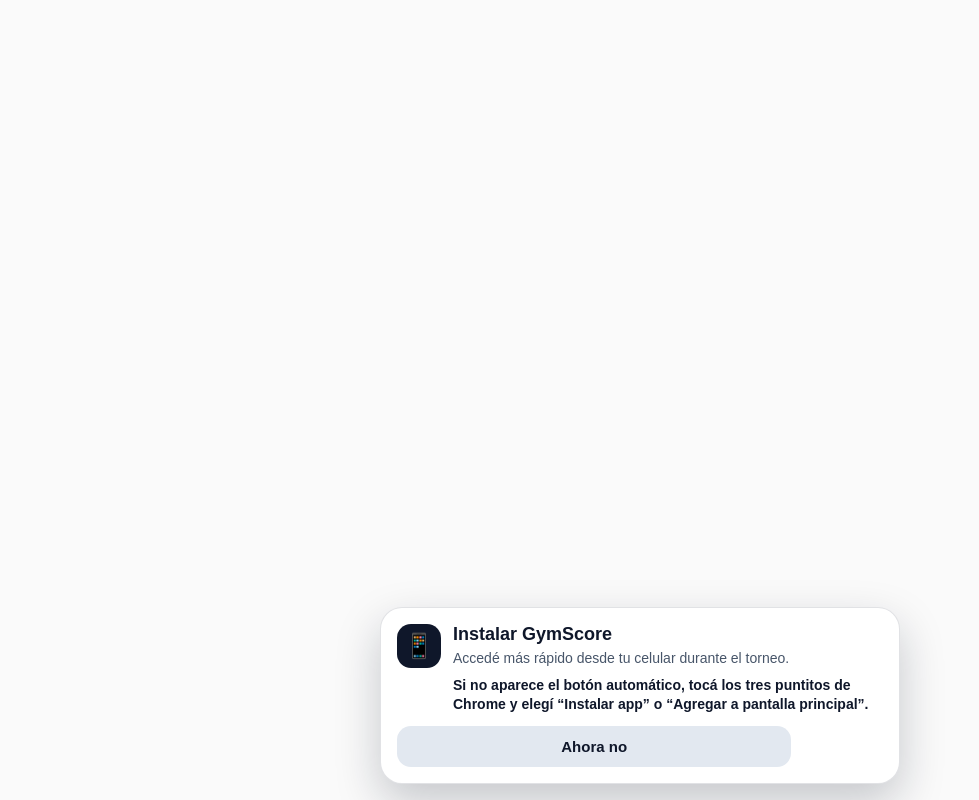
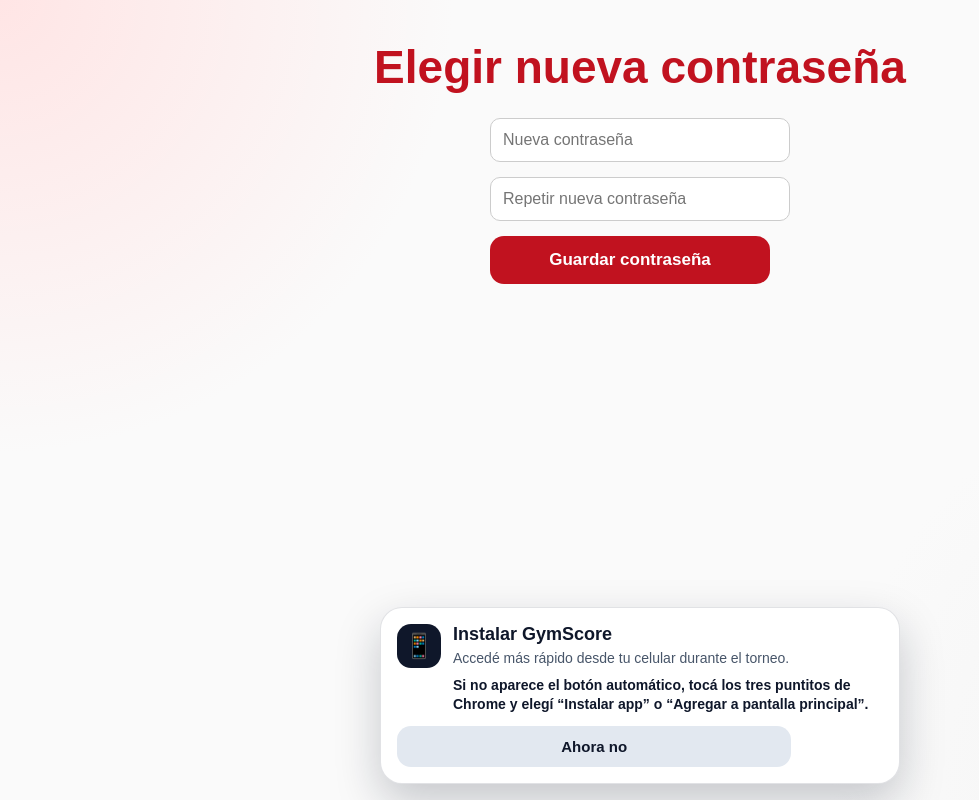
Before and after one commit to fernandallanos13/app_gimnasia, a React (Vite) app: page /reset-password in a window 1280 px wide. Shown: the whole page, without its empty margins (0-979 px from the left). Built offline with nearby package versions, Linux system fonts and the light colour scheme.

Commit message:
Agregar pantalla de reset de contraseña

```diff
--- a/src/App.jsx
+++ b/src/App.jsx
@@ -14,6 +14,7 @@
 import AdminTurnos from './pages/AdminTurnos'
 import Inscripcion from './pages/Inscripcion'
 import AdminInscripciones from './pages/AdminInscripciones'
+import ResetPassword from './pages/ResetPassword'
 
 import ProtectedRoute from './components/ProtectedRoute'
 import InstalarGymScore from './components/InstalarGymScore'
@@ -26,6 +27,7 @@
       <Routes>
         <Route path="/" element={<Home />} />
         <Route path="/admin-login" element={<AdminLogin />} />
+        <Route path="/reset-password" element={<ResetPassword />} />
 
         <Route
           path="/admin"
--- /dev/null
+++ b/src/pages/ResetPassword.jsx
@@ -0,0 +1,85 @@
+import { useState } from 'react'
+import { useNavigate } from 'react-router-dom'
+
+import { supabase } from '../services/supabase'
+
+function ResetPassword() {
+  const navigate = useNavigate()
+
+  const [password, setPassword] = useState('')
+  const [confirmarPassword, setConfirmarPassword] = useState('')
+  const [guardando, setGuardando] = useState(false)
+  const [mensaje, setMensaje] = useState('')
+
+  async function guardarNuevaPassword() {
+    if (!password || password.length < 6) {
+      alert('La contraseña tiene que tener al menos 6 caracteres')
+      return
+    }
+
+    if (password !== confirmarPassword) {
+      alert('Las dos contraseñas no coinciden')
+      return
+    }
+
+    setGuardando(true)
+
+    // Cuando se llega acá desde el link del mail de recuperación,
+    // Supabase ya dejó una sesión activa (el link trae el token en
+    // la URL). updateUser cambia la contraseña de ESA sesión.
+    const { error } = await supabase.auth.updateUser({ password })
+
+    setGuardando(false)
+
+    if (error) {
+      console.log(error)
+      alert('No se pudo cambiar la contraseña: ' + error.message)
+      return
+    }
+
+    setMensaje('Contraseña actualizada. Ya podés ingresar con la nueva.')
+
+    setTimeout(() => {
+      navigate('/admin-login')
+    }, 2000)
+  }
+
+  return (
+    <div className="container">
+      <h1>Elegir nueva contraseña</h1>
+
+      {mensaje ? (
+        <p>{mensaje}</p>
+      ) : (
+        <div
+          style={{
+            display: 'flex',
+            flexDirection: 'column',
+            gap: '15px',
+            width: '300px'
+          }}
+        >
+          <input
+            type="password"
+            placeholder="Nueva contraseña"
+            value={password}
+            onChange={(e) => setPassword(e.target.value)}
+          />
+
+          <input
+            type="password"
+            placeholder="Repetir nueva contraseña"
+            value={confirmarPassword}
+            onChange={(e) => setConfirmarPassword(e.target.value)}
+          />
+
+          <button onClick={guardarNuevaPassword} disabled={guardando}>
+            {guardando ? 'Guardando...' : 'Guardar contraseña'}
+          </button>
+        </div>
+      )}
+    </div>
+  )
+}
+
+export default ResetPassword
```
